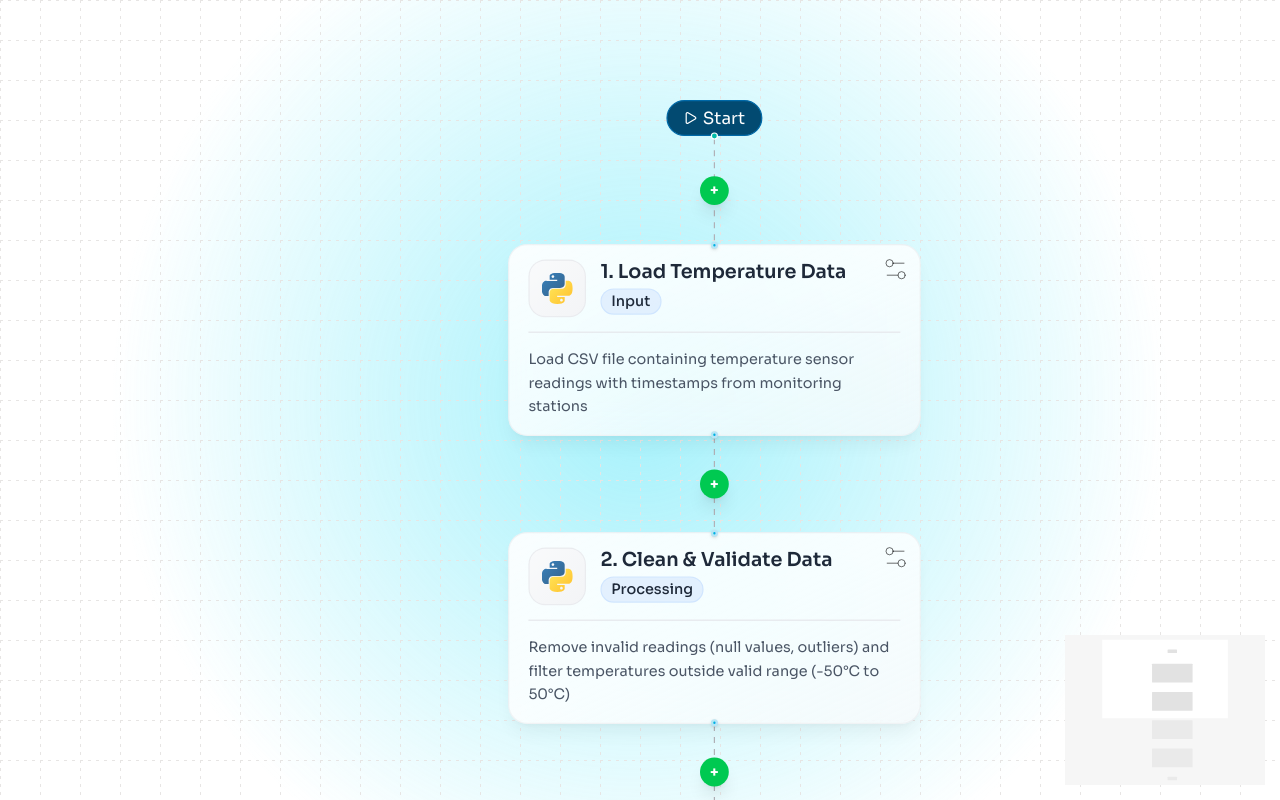
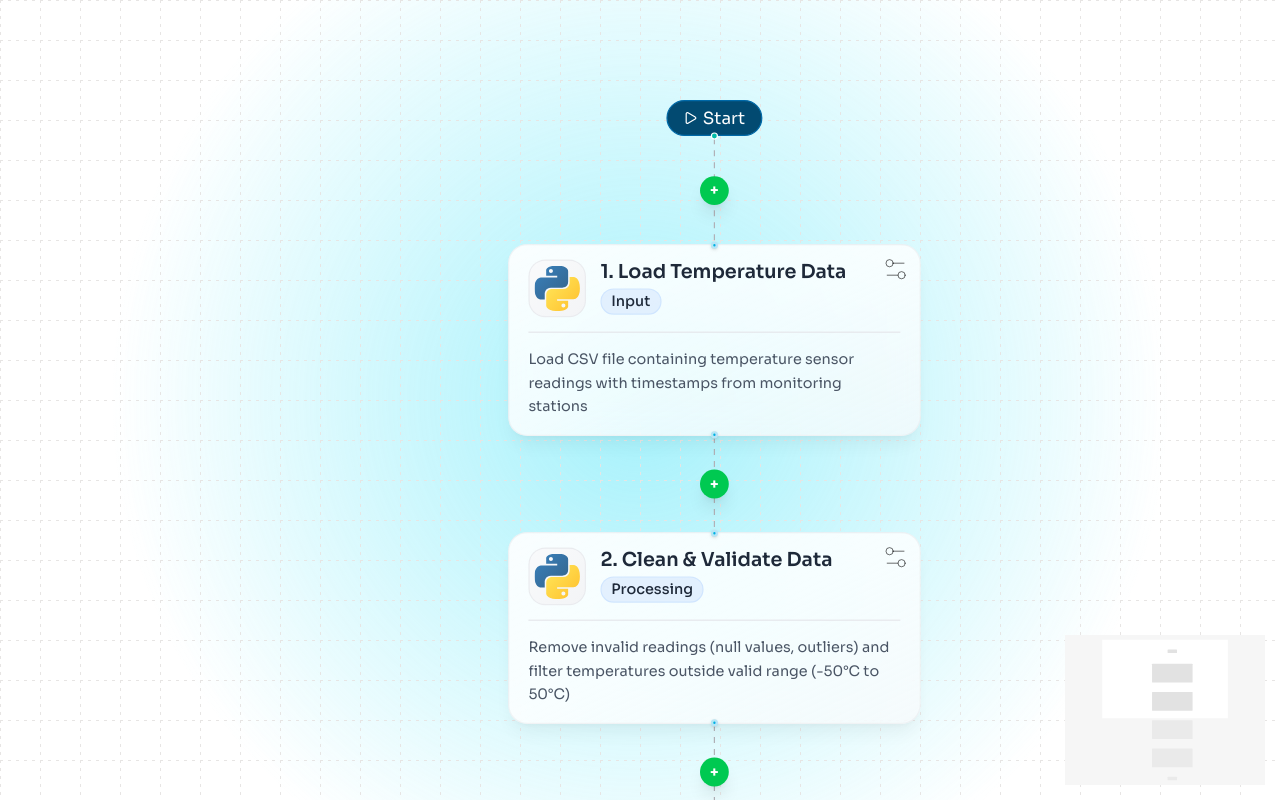
Before and after one commit to binarymehdi/orbitium, a React (Vite) app in the folder packages/web/: page /playground in a window 1280 px wide. Built offline with nearby package versions, Linux system fonts and the light colour scheme.

Commit message:
few changes

```diff
--- a/packages/web/src/features/playground/components/nodes/task-node.tsx
+++ b/packages/web/src/features/playground/components/nodes/task-node.tsx
@@ -39,11 +39,11 @@ const NodeContent = ({ data }: { data: NodeData }) => {
   return (
     <div className="flex h-full flex-col space-y-3">
       <div className="flex items-start space-x-3 pr-8">
-        <div className="h-12 w-12 flex-shrink-0 rounded-xl border border-gray-200/70 bg-gradient-to-br from-gray-50 to-gray-100 p-2.5">
+        <div className="h-12 w-12 rounded-xl border border-gray-200/70 bg-gradient-to-br from-gray-50 to-gray-100 p-1">
           <img
             src={`/stack-logos/${data.executable.language}.svg`}
             alt={data.executable.language}
-            className="h-full w-full object-contain"
+            className="h-full w-full rounded-md object-contain"
           />
         </div>
         <div className="min-w-0 flex-1">
--- a/packages/web/src/features/playground/components/nodes/task/settings-drawer/components/edit-node-dialog.tsx
+++ b/packages/web/src/features/playground/components/nodes/task/settings-drawer/components/edit-node-dialog.tsx
@@ -27,9 +27,6 @@ type NodeMetaData = {
 
 const EditNodeMetaData = ({ nodeId }: EditNodeMetaDataProps) => {
     const [isDialogOpen, setIsDialogOpen] = useState(false);
-
-
-
     const { getNodeById } = useWorkflowStore();
     const node = getNodeById(nodeId);
     console.log(node)
--- a/packages/web/src/shared/mock-data/initial-workflow-state.ts
+++ b/packages/web/src/shared/mock-data/initial-workflow-state.ts
@@ -49,7 +49,7 @@ export const initialNodes: Node[] = [
       description:
         "Compute mean, standard deviation, min/max values, and detect anomalies (readings >2 std from mean)",
       executable: {
-        language: "javascript",
+        language: "javaScript",
         code: "future-work",
       },
     },
@@ -64,7 +64,7 @@ export const initialNodes: Node[] = [
       description:
         "Create time series plot and histogram showing temperature distribution with statistical overlays",
       executable: {
-        language: "python",
+        language: "go",
         code: "future-work",
       },
     },
```
Also changed, not shown: packages/web/public/stack-logos/go.svg (added), packages/web/public/stack-logos/javaScript.svg (added).
